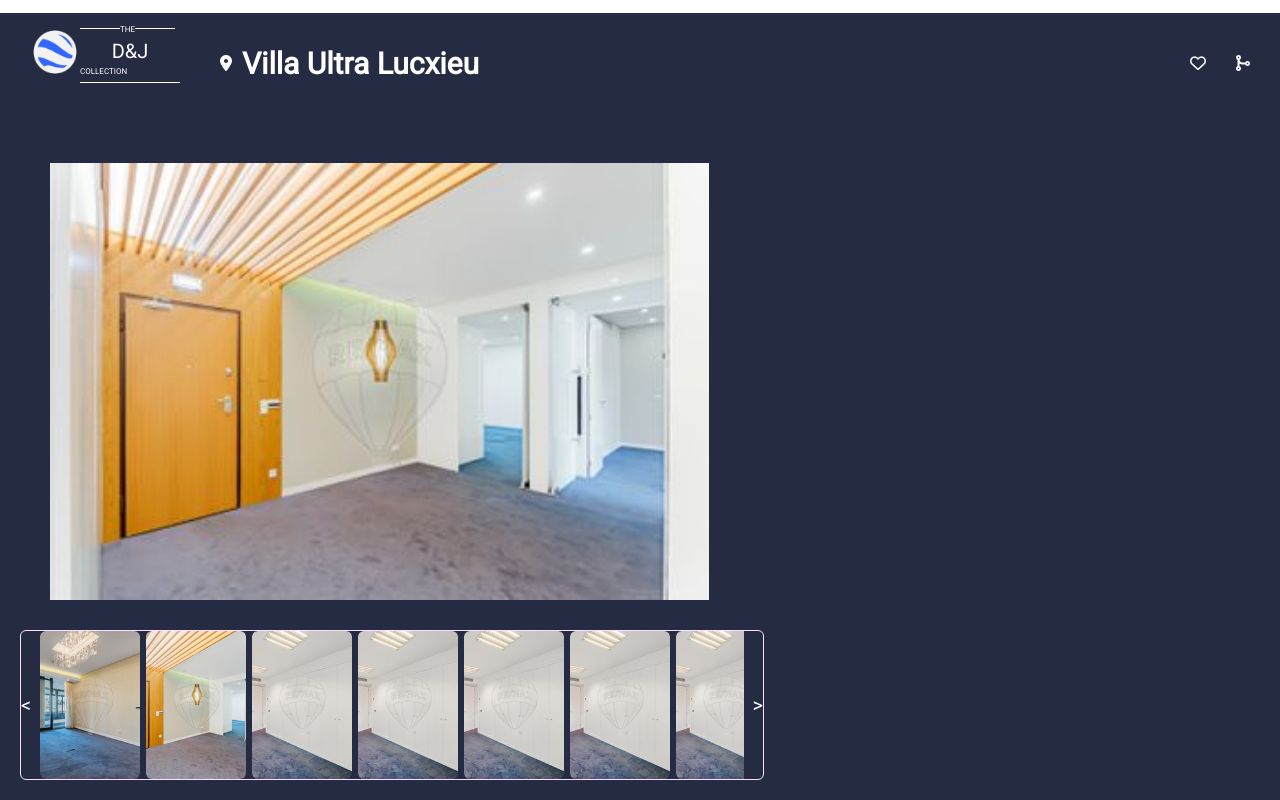
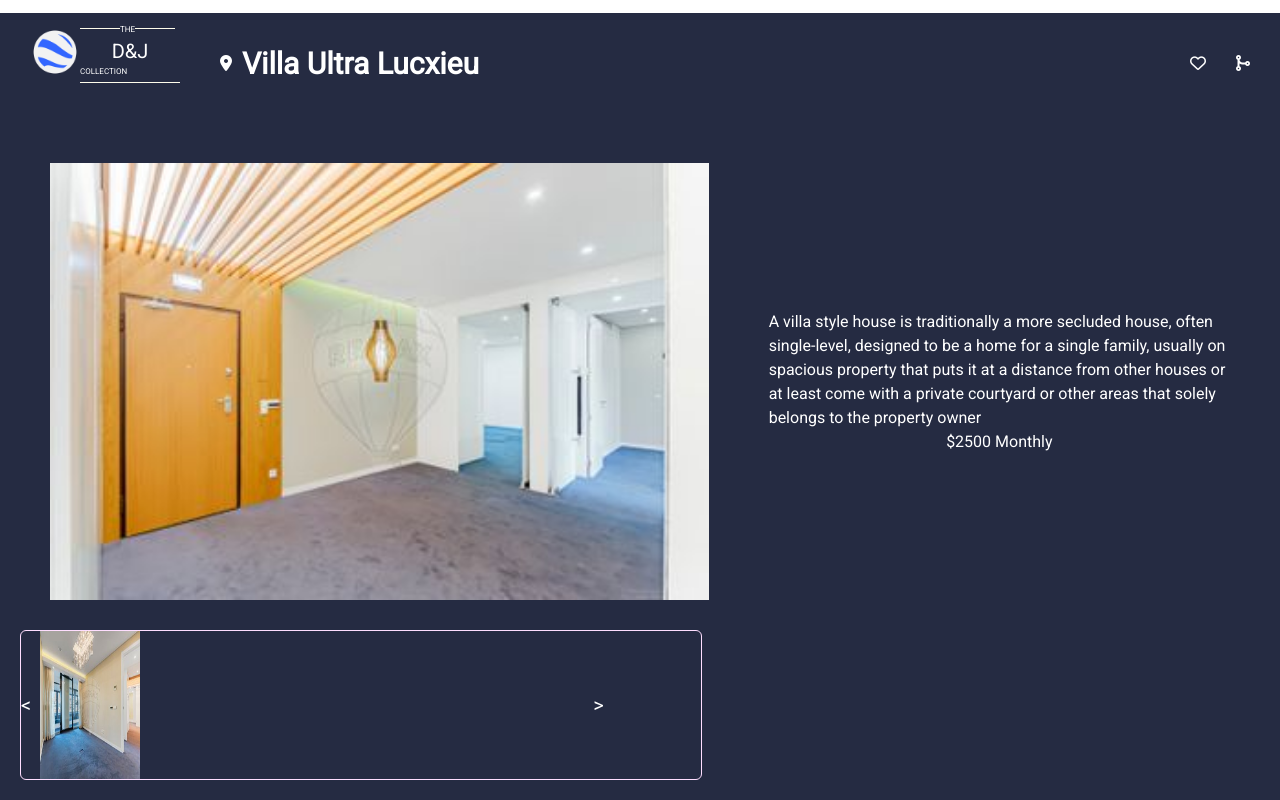
Before and after one commit to EwiJosepha/Real-Estate, a Next.js app: page / in a window 1280 px wide. Shown: the part 1143-1943 px from the top of the page. Built offline with nearby package versions, Linux system fonts and the light colour scheme.

Commit message:
carousel

```diff
--- a/app/components/organisms/detailAvatar.tsx
+++ b/app/components/organisms/detailAvatar.tsx
@@ -1,5 +1,5 @@
 'use client'
-import React from 'react'
+import React, { useState, useEffect } from 'react'
 import Image from 'next/image'
 import heroImage from "../../../public/assets/images/9addc10f-e20a-4671-b78d-9d44c8847311.jpg"
 import subimage1 from "../../../public/assets/images/8c133be6-307d-4ff9-8c16-05bc9bd7f78b.jpg"
@@ -13,71 +13,56 @@
 
 
 function DetailAvatar() {
+  const [currentSlide, setCurrentSlide] = useState(0)
   const images = [
     subimage1, subimage2, subimage3, subimage4, subimage5, subimage6, subimage7
   ]
 
-  let index = 0
-  const imagesLength = images.length
-  const interval = setInterval(() => {
-    index++
-    slideImages()
-  }, 2000)
-
-  function slideImages() {
-    if (index > imagesLength - 1) {
-      index = 0
-    }
-
+  const prevSlide = () => {
+    setCurrentSlide((prev) => prev === 0 ? images.length - 1 : prev - 1)
   }
 
-  const incrementIndex = () => {
-    // tenary operator
-    index === images.length - 1 ? (index = 0) : index++;
-    // if (images.length - 1 === index) {
-    //   index = 0;
-    // } else {
-    //   index++;
-    // }
-  };
+  const nextSlide = () => {
+    setCurrentSlide((prev) => prev === images.length - 1 ? 0 : prev + 1)
+  }
 
-  const decrementIndex = () => {
-    // tenary operator
-    index === 0 ? (index = images.length - 1) : index--;
+  // useEffect(() => {
+  //   const interval = setInterval(() => {
+  //     nextSlide();
+  //   }, 3000);
 
-    // if (index === 0) {
-    //   index = images.length - 1;
-    // } else {
-    //   index--;
-    // }
-  };
-
-  (function updateIndexAutomatically() {
-    const intervalId = setInterval(() => {
-      incrementIndex();
-    }, 5000);
-  })();
+  //   return () => clearInterval(interval);
+  // }, [currentSlide]);
 
   return (
     <div>
       <div className="avatarWrapper">
         <div className="subWrapperAvatar">
           <div className="leftavatar">
+
             <Image src={heroImage} alt="Hero image" id="sliderAvatar" layout='responsive' width={100} height={100} />
           </div>
           <div className="rightAvatar">
+            <h1>A villa style house is traditionally a more secluded house, often single-level, designed to be a home for a single family, usually on spacious property that puts it at a distance from other houses or at least come with a private courtyard or other areas that solely belongs to the property owner</h1>
 
+            <p>$2500 Monthly</p>
           </div>
         </div>
 
         <div className="carousel">
-          <button id="decrement" onClick={() => decrementIndex}>&lt;</button>
+          <button id="decrement" onClick={prevSlide}>&lt;</button>
           <div className="imagess">
-            {images.map((img, index) => (
-              <Image src={img} key={index} alt="Sub-Images" width={100} height={50} id="objectfit" />
-            ))}
+
+            <Image
+              src={images[currentSlide]}
+              alt={`image ${currentSlide + 1}`}
+              width={100}
+              height={50}
+            />
+
+
           </div>
-          <button id="increment" onClick={() => incrementIndex}>&gt;</button>
+          <button id="increment" onClick={nextSlide}>&gt;</button>
         </div>
       </div>
     </div>
--- a/app/globals.css
+++ b/app/globals.css
@@ -361,7 +361,7 @@
 
 .carousel {
   display: flex;
-  width: 60%;
+  width: 55%;
   height: 150px;
   border: 1px solid #ffdeff;
   border-radius: 6px;
@@ -372,7 +372,7 @@
   display: flex;
   gap: 6px;
   overflow: hidden;
-  width: 100%;
+  width: 80%;
 }
 
 #increment, #decrement {
@@ -388,3 +388,18 @@
 #sliderAvatar {
   transform: translate(-500);
 }
+
+.rightAvatar {
+  display: flex;
+  flex-direction: column;
+  align-items: center;
+  justify-content: center;
+}
+
+.rightAvatar h1 {
+  color: #fff;
+}
+
+.rightAvatar p {
+  color: #fff;
+}
```
